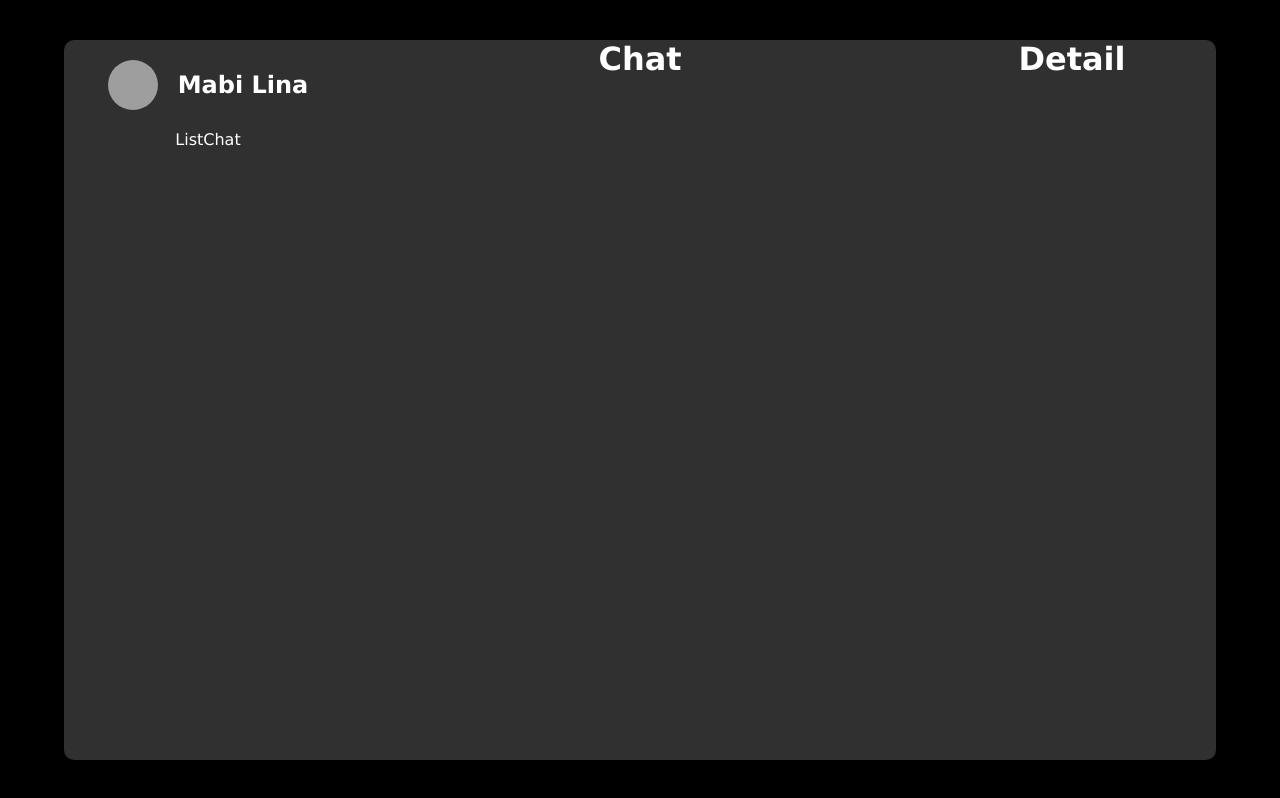
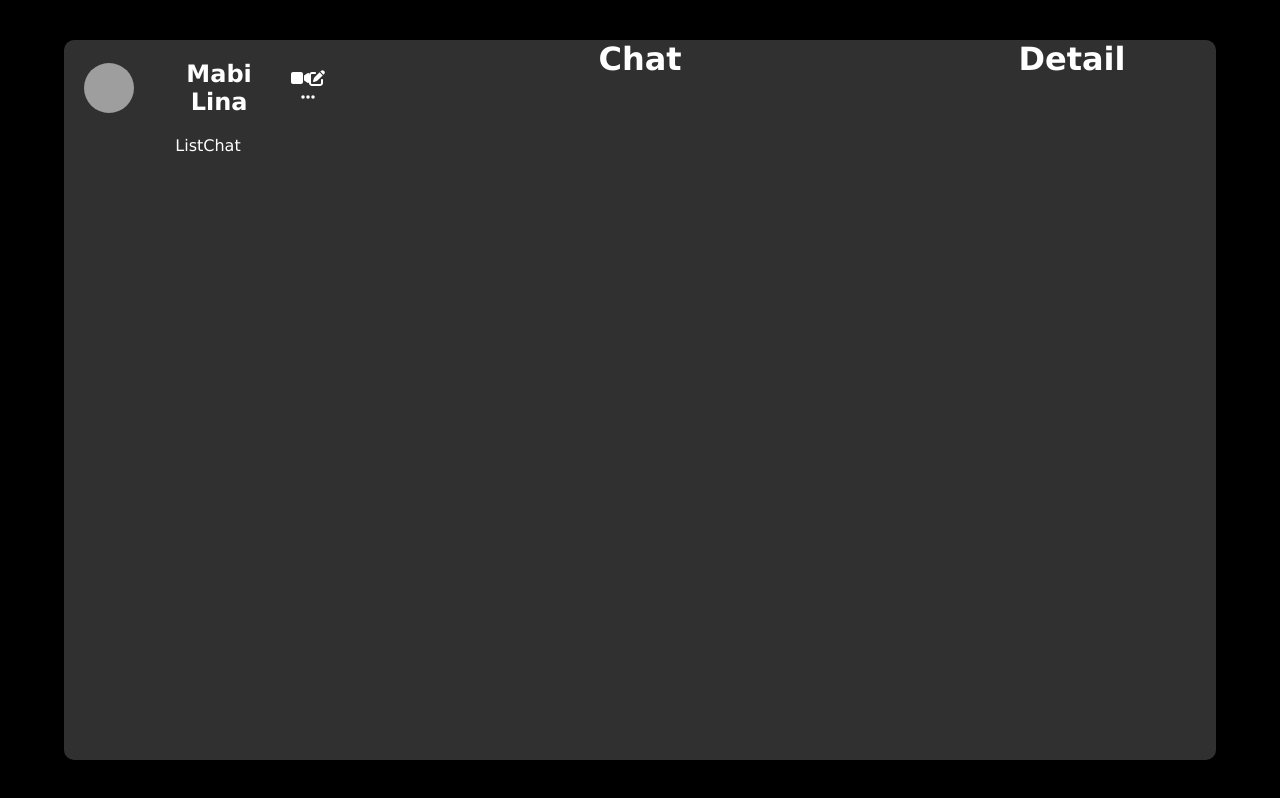
Before and after one commit to LuisArielRetanaHernadez/chat_mabi, a React (Vite) app: page / in a window 1280 px wide. Built offline with nearby package versions, Linux system fonts and the light colour scheme; grey boxes are pictures that could not be loaded.

Commit message:
agregando los icons font-awesome de forma dynami

```diff
--- a/src/components/userInfo/UserInfo.jsx
+++ b/src/components/userInfo/UserInfo.jsx
@@ -1,3 +1,4 @@
+import { faEllipsis, faPenToSquare, faVideo } from '@fortawesome/free-solid-svg-icons'
 import './userInfo.style.css'
 
 import { FontAwesomeIcon } from "@fortawesome/react-fontawesome"
@@ -10,9 +11,9 @@ const UserInfo = () => {
         <h2>Mabi Lina</h2>
       </div>
       <div className="icons">
-        <FontAwesomeIcon icon="fa-solid fa-ellipsis" />
-        <FontAwesomeIcon icon="fa-solid fa-video" />
-        <FontAwesomeIcon icon="fa-solid fa-pen-to-square" />
+        <FontAwesomeIcon icon={faVideo} />
+        <FontAwesomeIcon icon={faPenToSquare} />
+        <FontAwesomeIcon icon={faEllipsis} />
       </div>
     </div>
   )
```
